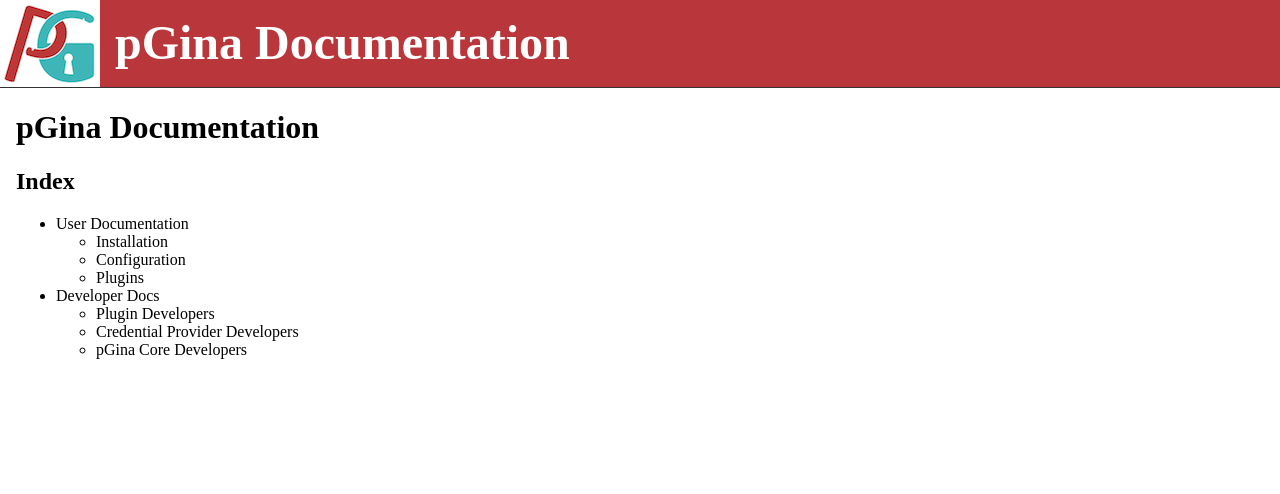
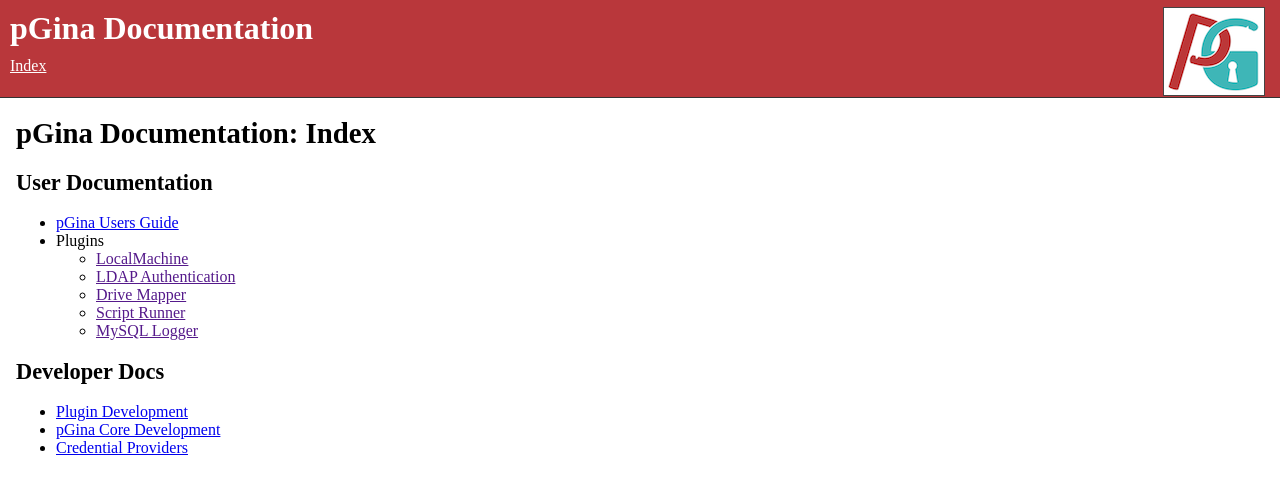
Before and after one commit to pgina/docs, a Jekyll site: the page built from index.md, in a window 1280 px wide. Shown: the top 494 px of the page. Built offline with Jekyll 4.4.1, drawn with Linux system fonts in a browser that asks for light colours.

Commit message:
starting work on the user's guide

```diff
--- a/_config.yml
+++ b/_config.yml
@@ -1,2 +1 @@
 auto: true
-baseurl: /docs
--- a/_layouts/default.html
+++ b/_layouts/default.html
@@ -5,12 +5,13 @@
 <title>{{ page.title }}</title>
 <meta name="keywords" content="" />
 <meta name="description" content="" />
-<link rel="stylesheet" type="text/css" href="{{ site.baseurl }}/styles.css" />
+<link rel="stylesheet" type="text/css" href="styles.css" />
 </head>
 <body>
 
-<div id="doc-head"><img src="{{site.baseurl}}/images/pginalogo_simple.png" />
-<h1>pGina Documentation</h1></div>
+<div id="doc-head"><img src="images/pginalogo_simple.png" />
+<h1>pGina Documentation</h1>
+<ul><li><a href="index.html">Index</a></li></ul></div>
 
 <div id="main-content">
 
--- a/index.md
+++ b/index.md
@@ -3,16 +3,21 @@
 title: pGina Documentation Index
 ---
 
-# pGina Documentation
+pGina Documentation: Index
+===========================
 
-## Index
+##User Documentation
 
-* User Documentation
-  * Installation
-  * Configuration
-  * Plugins
+* [pGina Users Guide](user.html)
+* Plugins
+   * [LocalMachine]()
+   * [LDAP Authentication]()
+   * [Drive Mapper]()
+   * [Script Runner]()
+   * [MySQL Logger]()
 
-* Developer Docs
-  * Plugin Developers
-  * Credential Provider Developers
-  * pGina Core Developers
+## Developer Docs
+
+* [Plugin Development](plugins.html)
+* [pGina Core Development](core.html)
+* [Credential Providers](cp.html)
--- a/styles.css
+++ b/styles.css
@@ -1,7 +1,15 @@
 body { margin:0; padding:0;}
 html { margin:0; padding:0;}
 
-#doc-head { height:87px; background: #b9373b; border-bottom: 1px #333 solid; padding:0; }
-#doc-head h1 { font-size: 300%; color:white; padding: 15px 0 0 0; margin:0;}
-#doc-head img { float:left; padding:0; margin-right: 15px;}
+h1 { font-size: 180%; }
+h2 { font-size: 140%; }
+img { border: solid 1px #444; padding: 5px; margin: 5px; }
+
+#doc-head { height:87px; background: #b9373b; border-bottom: 1px #333 solid; padding:5px 0 5px 10px; }
+#doc-head h1 { font-size: 200%; color:white; padding: 5px 0 0 0; margin:0;}
+#doc-head img { float:right; padding:0; margin: 2px 15px 0 0;}
+#doc-head ul { margin:0; padding:0; margin-top: 10px; }
+#doc-head ul li { list-style: none; display: inline; }
+#doc-head ul a { color: white; }
+#doc-head ul a:hover { text-decoration: none; }
 #main-content { margin: 1em; }
```
Also changed, not shown: user.md (added, +104 -0 lines), images/pgina_stages.png (added).
